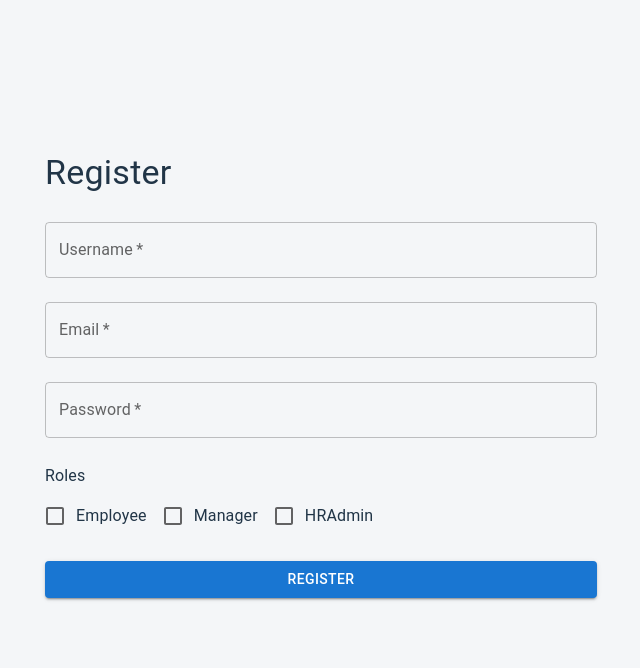
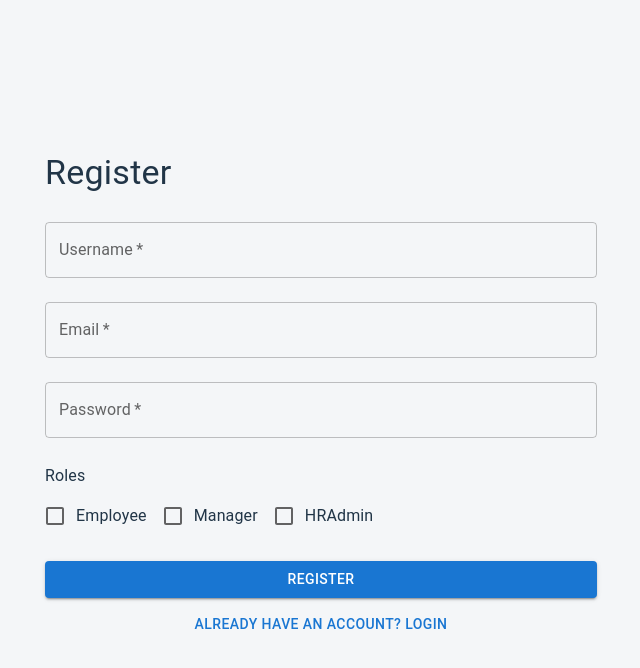
Before and after one commit to KristiyanAleksandrov/HCM, a React (Vite) app in the folder src/frontend/: page /register in a window 1280 px wide. Shown: the top 668 px of the page, without its empty margins (319-959 px from the left). Built offline with nearby package versions, Linux system fonts and the light colour scheme.

Commit message:
Add button for login or register page

```diff
--- a/src/frontend/src/pages/RegisterPage.tsx
+++ b/src/frontend/src/pages/RegisterPage.tsx
@@ -116,8 +116,16 @@ export default function RegisterPage() {
           <Button type="submit" variant="contained" fullWidth sx={{ mt: 2 }}>
             Register
           </Button>
+          <Button
+            variant="text"
+            fullWidth
+            sx={{ mt: 1 }}
+            onClick={() => navigate("/login")}
+          >
+            Already have an account? Login
+          </Button>
         </form>
       </Box>
     </Container>
-  )
+  );
 }
```
